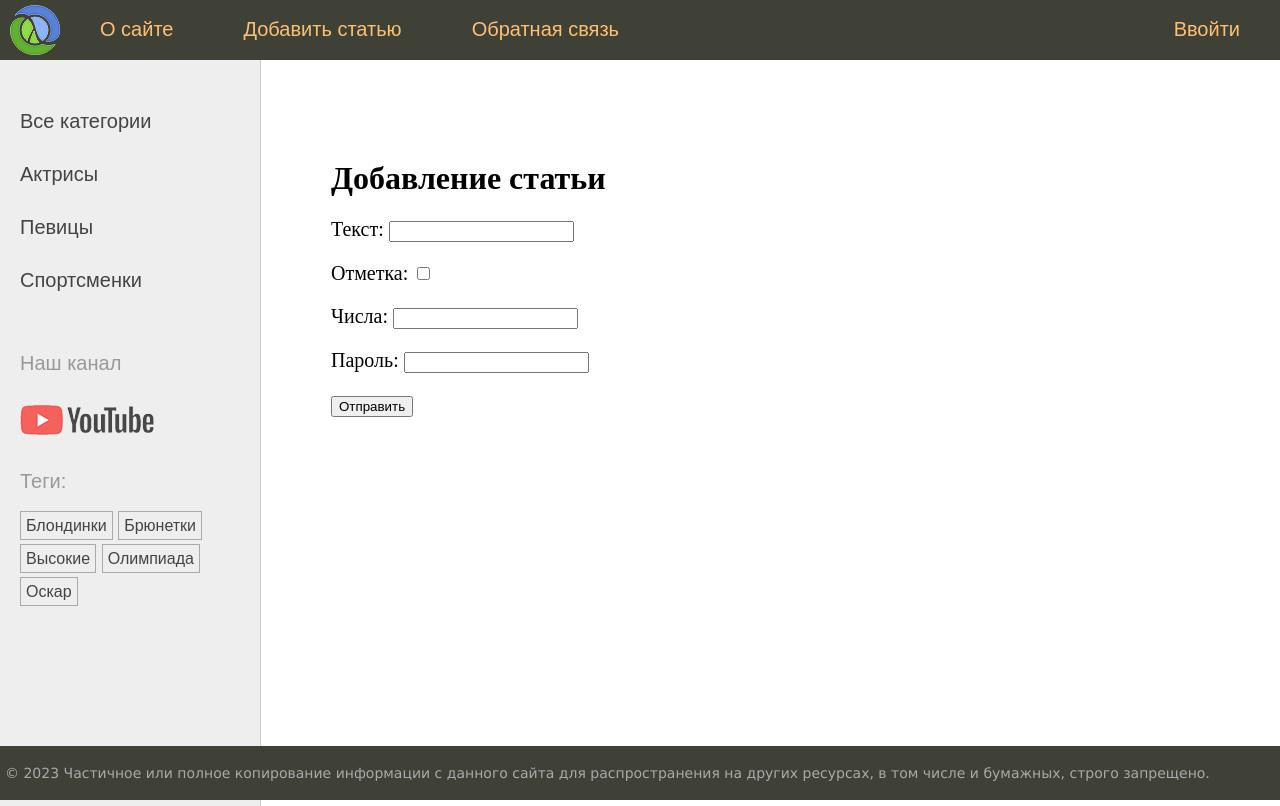
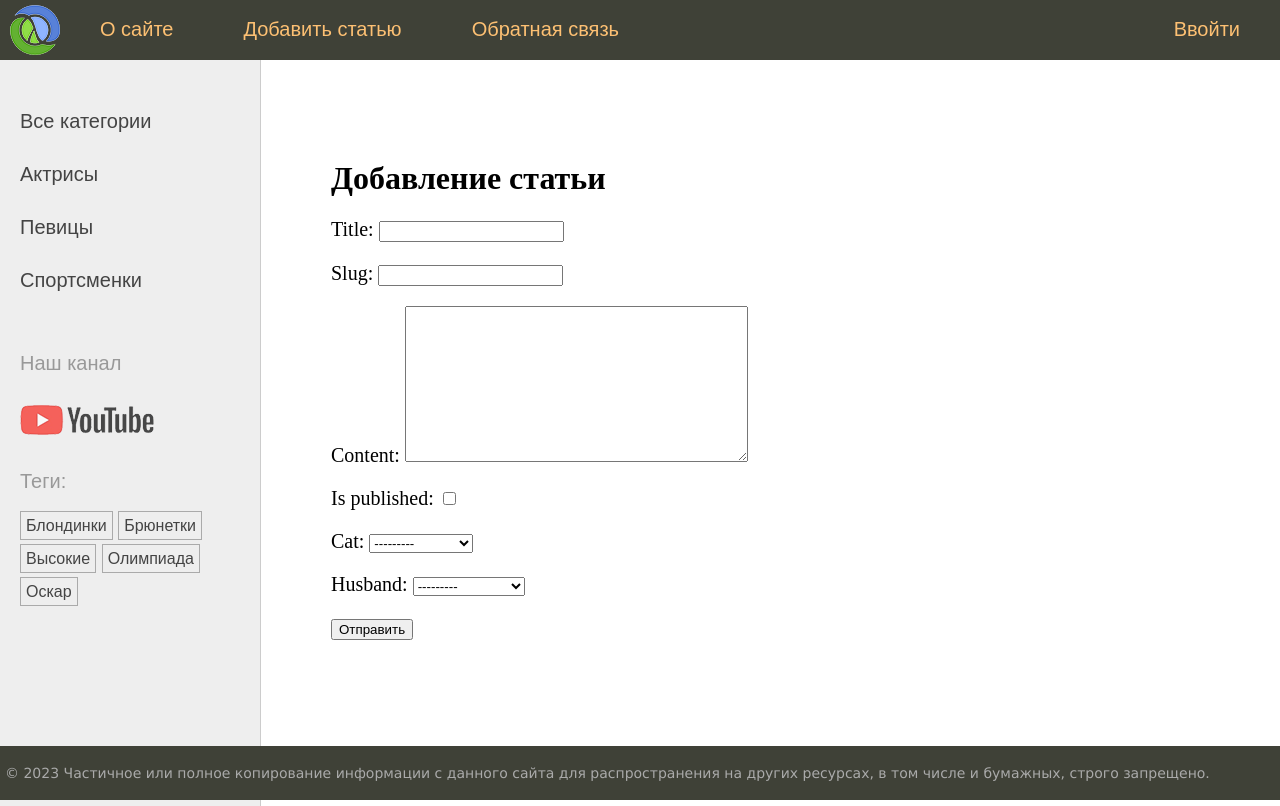
Before and after one commit to hijeck11/selfedu, a Django app: page /addpage/ in a window 1280 px wide. Run offline with Django 5.2, Linux system fonts and the light colour scheme; data comes from the database, SQL or seed files in the repository.

Commit message:
#44 Использование форм не связанных с моделями

```diff
--- /dev/null
+++ b/sitewomen/women/forms.py
@@ -0,0 +1,11 @@
+from django import forms
+from .models import Category, Husband
+
+
+class AddPostForm(forms.Form):
+    title = forms.CharField(max_length=255)
+    slug = forms.SlugField(max_length=255)
+    content = forms.CharField(widget=forms.Textarea(), required=False)
+    is_published = forms.BooleanField(required=False)
+    cat = forms.ModelChoiceField(queryset=Category.objects.all())
+    husband = forms.ModelChoiceField(queryset=Husband.objects.all(), required=False)
--- a/sitewomen/women/templates/women/addpage.html
+++ b/sitewomen/women/templates/women/addpage.html
@@ -4,10 +4,7 @@
 <h1>{{title}}</h1>
 <form action="" method="POST">
     {% csrf_token %}
-    <p><label for="id_1"></label>Текст: <input type="text" id="id_1" name="filed_text"></p>
-    <p><label for="id_2"></label>Отметка: <input type="checkbox" id="id_2" name="filed_check"></p>
-    <p><label for="id_3"></label>Числа: <input type=number id="id_3" name="filed_num"></p>
-    <p><label for="id_4"></label>Пароль: <input type="password" id="id_4" name="filed_psw"></p>
+    {{ form.as_p }}
     <p><button type="submit">Отправить</button></p>
 </form>
 {% endblock %}
--- a/sitewomen/women/views.py
+++ b/sitewomen/women/views.py
@@ -3,6 +3,7 @@
 from django.urls import reverse
 from django.template.loader import render_to_string
 
+from .forms import AddPostForm
 from .models import Women, Category, TagPost
 
 menu = [{'title': "О сайте", 'url_name': 'about'},
@@ -39,7 +40,19 @@
     return render(request, 'women/post.html', data)
 
 def addpage(request):
-    return render(request, 'women/addpage.html', {'menu': menu, 'title': 'Добавление статьи'})
+    if request.method == 'POST':
+        form = AddPostForm(request.POST)
+        if form.is_valid():
+            print(form.cleaned_data)
+    else:
+        form = AddPostForm()
+
+    data = {
+        'menu': menu,
+        'title': 'Добавление статьи',
+        'form': form
+    }
+    return render(request, 'women/addpage.html', data)
 
 def contact(request):
     return HttpResponse('Обратная связь')
```
